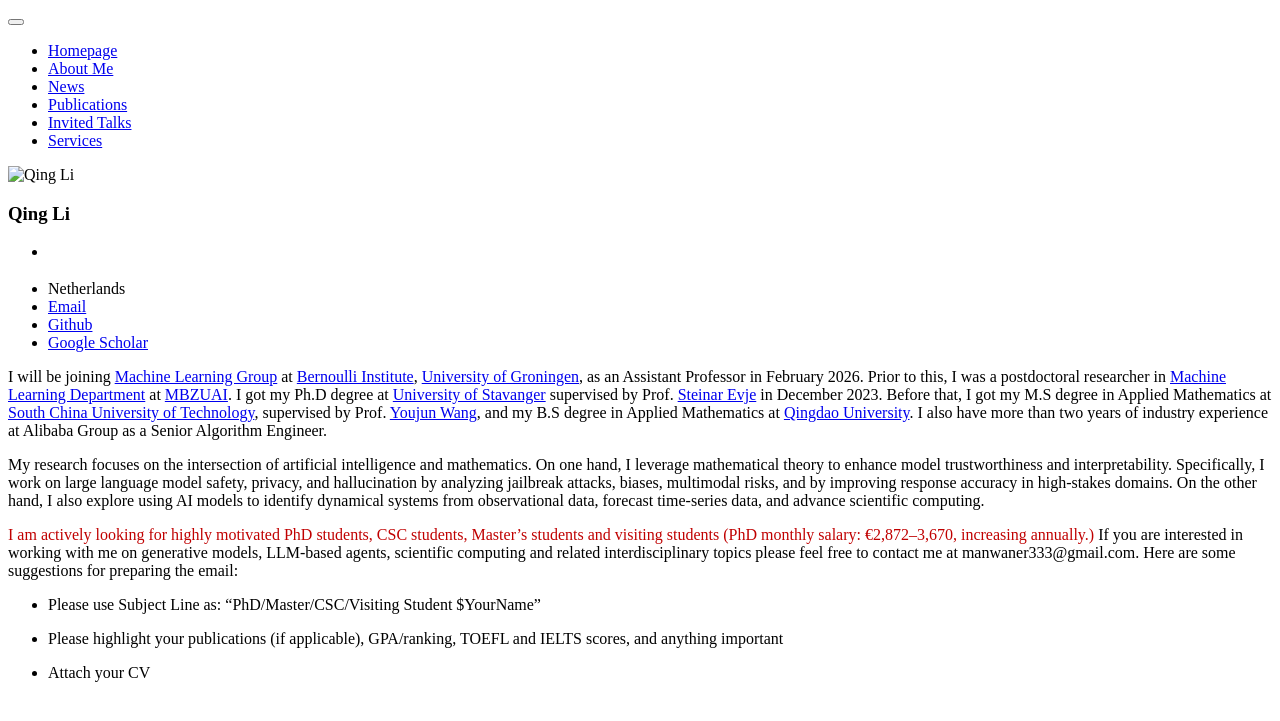
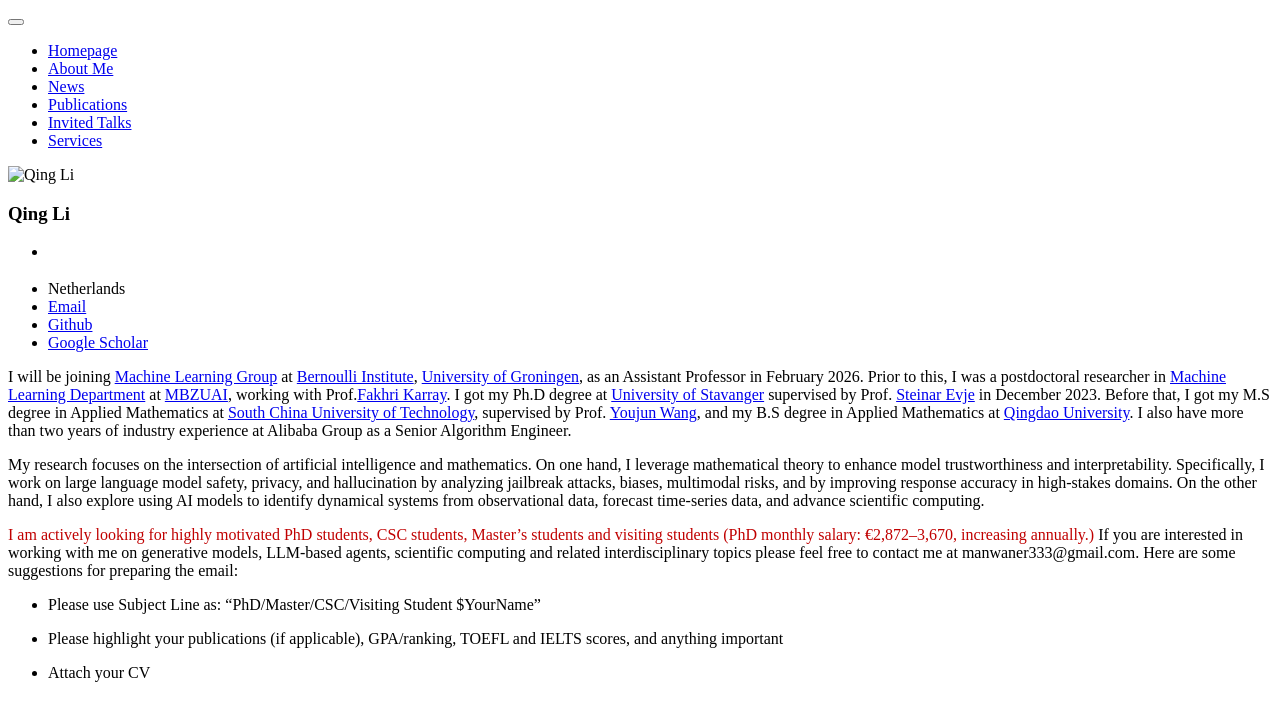
Before and after one commit to manwaner333/manwaner333.github.io, a Jekyll site: the page built from _pages/includes/intro.md, in a window 1280 px wide. Shown: the top 721 px of the page. Built offline with Jekyll 4.4.1, drawn with Linux system fonts in a browser that asks for light colours; our own code applies the rules of GitHub Pages for plain Markdown files.

Commit message:
update_30_11_2025

```diff
--- a/_pages/includes/intro.md
+++ b/_pages/includes/intro.md
@@ -1,5 +1,5 @@
 I will be joining <a href="https://www.rug.nl/research/bernoulli/groups/machine-learning/">Machine Learning Group</a> at
-<a href="https://www.rug.nl/research/bernoulli/">Bernoulli Institute</a>, <a href="https://www.rug.nl/?lang=en">University of Groningen</a>, as an Assistant Professor in February 2026. Prior to this, I was a postdoctoral researcher in <a href="https://mbzuai.ac.ae/research-department/machine-learning-department/">Machine Learning Department</a> at <a href="https://mbzuai.ac.ae/">MBZUAI</a>. I got my Ph.D degree at <a href="https://www.uis.no/en">University of Stavanger</a> supervised by Prof. <a href="https://www.uis.no/nb/profile/steinar-evje">Steinar Evje</a> in December 2023. Before that, I got my M.S degree in Applied Mathematics at <a href="https://www.scut.edu.cn/en/">South China University of Technology</a>, supervised by Prof. <a href="https://www2.scut.edu.cn/math/2017/1228/c14638a242444/page.htm">Youjun Wang</a>, and my B.S degree in Applied Mathematics at <a href="https://www.qdu.edu.cn/">Qingdao University</a>. I also have more than two years of industry experience at Alibaba Group as a Senior Algorithm Engineer.
+<a href="https://www.rug.nl/research/bernoulli/">Bernoulli Institute</a>, <a href="https://www.rug.nl/?lang=en">University of Groningen</a>, as an Assistant Professor in February 2026. Prior to this, I was a postdoctoral researcher in <a href="https://mbzuai.ac.ae/research-department/machine-learning-department/">Machine Learning Department</a> at <a href="https://mbzuai.ac.ae/">MBZUAI</a>, working with Prof.<a href="https://mbzuai.ac.ae/study/faculty/professor-fakhreddine-fakhri-karray/">Fakhri Karray</a>. I got my Ph.D degree at <a href="https://www.uis.no/en">University of Stavanger</a> supervised by Prof. <a href="https://www.uis.no/nb/profile/steinar-evje">Steinar Evje</a> in December 2023. Before that, I got my M.S degree in Applied Mathematics at <a href="https://www.scut.edu.cn/en/">South China University of Technology</a>, supervised by Prof. <a href="https://www2.scut.edu.cn/math/2017/1228/c14638a242444/page.htm">Youjun Wang</a>, and my B.S degree in Applied Mathematics at <a href="https://www.qdu.edu.cn/">Qingdao University</a>. I also have more than two years of industry experience at Alibaba Group as a Senior Algorithm Engineer.
 
 
 My research focuses on the intersection of artificial intelligence and mathematics. On one hand, I leverage mathematical theory to enhance model trustworthiness and interpretability. Specifically, I work on large language model safety, privacy, and hallucination by analyzing jailbreak attacks, biases, multimodal risks, and by improving response accuracy in high-stakes domains. On the other hand, I also explore using AI models to identify dynamical systems from observational data, forecast time-series data, and advance scientific computing.
```
